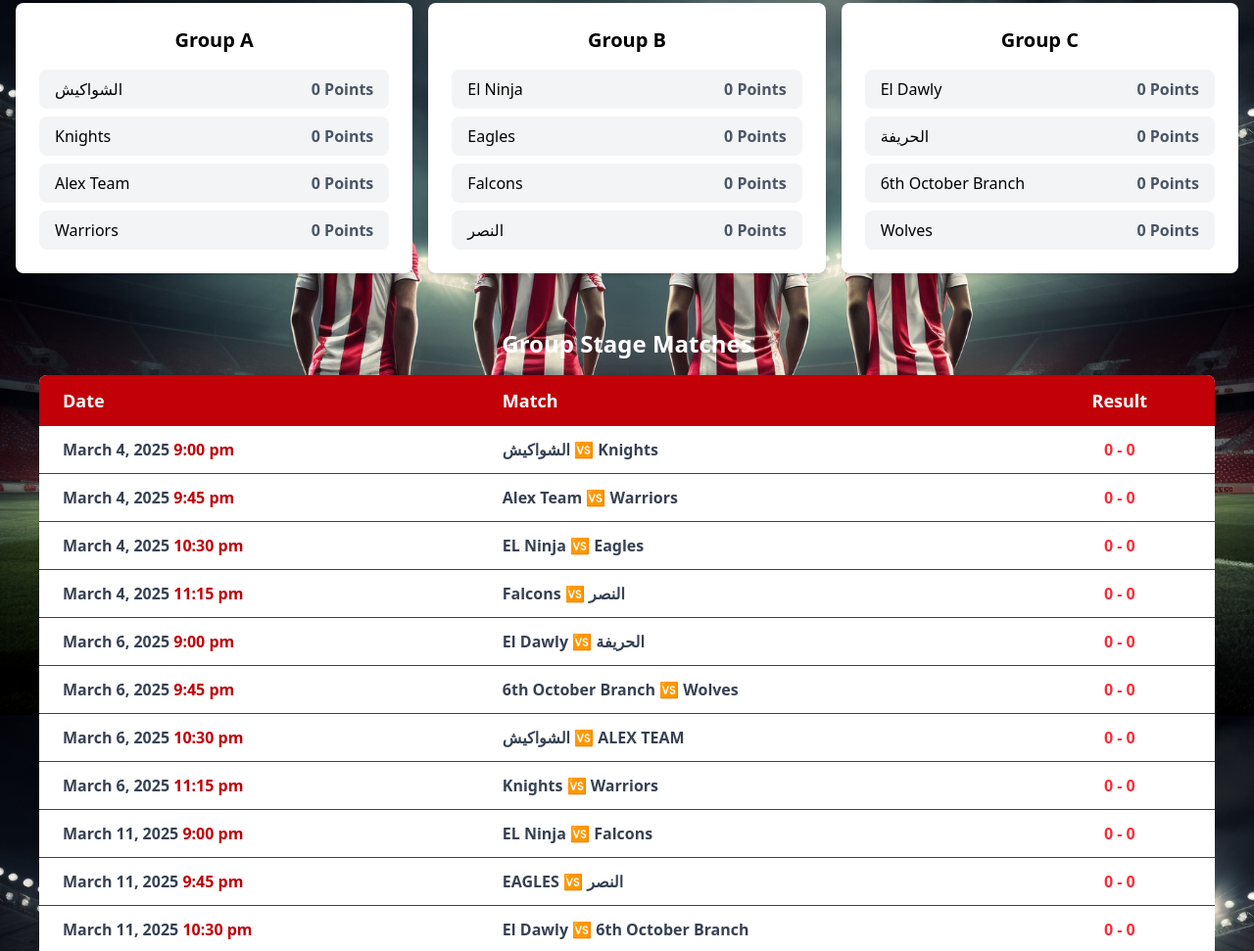
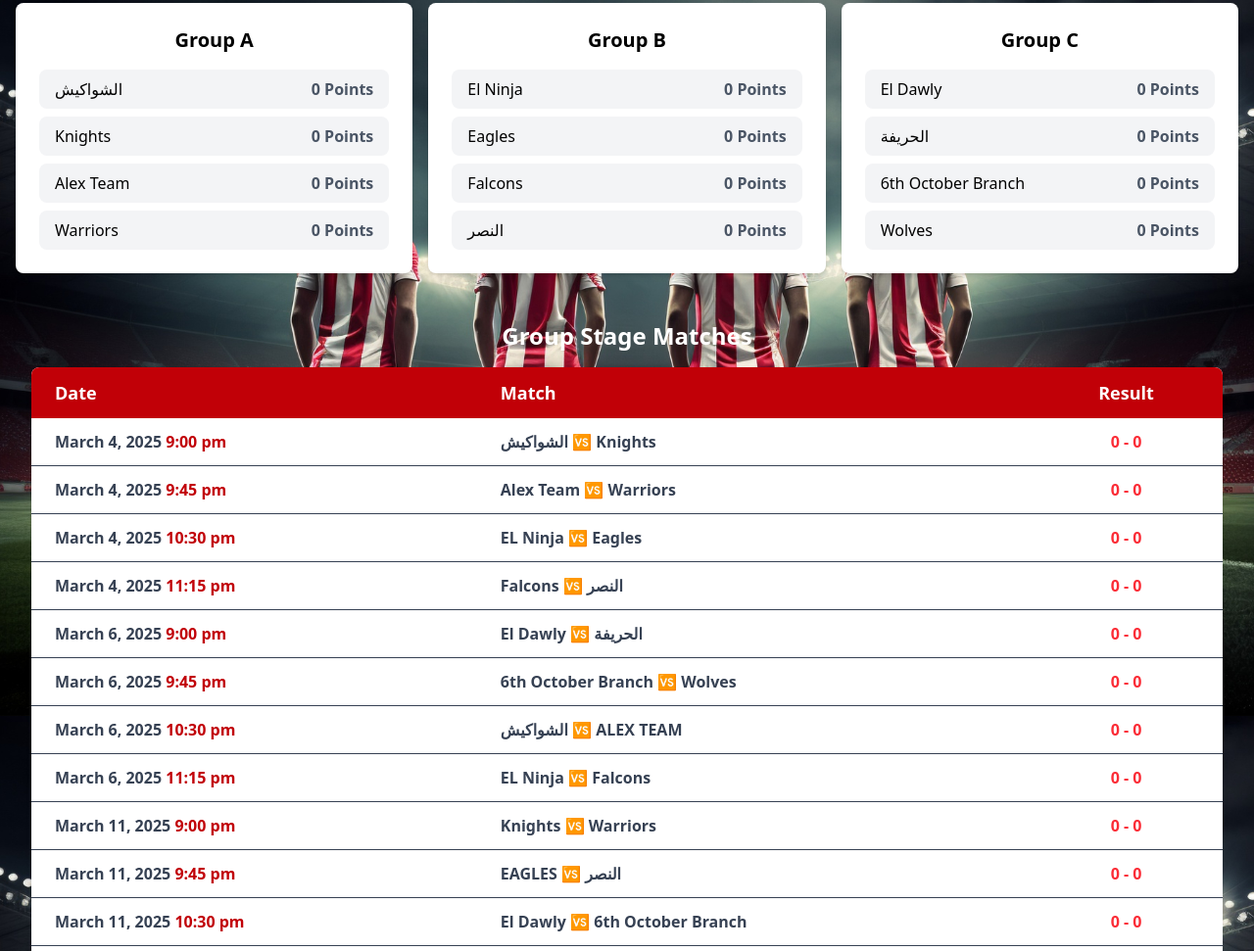
Before and after one commit to ATC-Group-website/atc-ramadan-tournament, a website built with Vite: page index.html in a window 1280 px wide. Shown: the part 133-1104 px from the top of the page at 98% size. Built offline with nearby package versions, Linux system fonts and the light colour scheme.

Commit message:
switch game from 6th to 11th

```diff
--- a/index.html
+++ b/index.html
@@ -137,7 +137,7 @@
       </section>
 
       <!-- Groups Stage Matches  -->
-      <section id="matches" class="mb-8 p-6 rounded-lg container mx-auto">
+      <section id="matches" class="mb-8 p-4 rounded-lg container mx-auto">
         <h2 class="text-2xl font-bold mb-4 text-center text-white">
           Group Stage Matches
         </h2>
@@ -239,8 +239,8 @@
                 March 6, 2025 <span class="text-red-700">11:15 pm</span>
               </td>
               <td class="py-3 px-6">
-                <span class="font-bold">Knights</span> 🆚
-                <span class="font-bold">Warriors</span>
+                <span class="font-bold">EL Ninja</span> 🆚
+                <span class="font-bold">Falcons</span>
               </td>
               <td class="py-3 px-6 text-center font-semibold text-red-500">
                 0 - 0
@@ -251,8 +251,8 @@
                 March 11, 2025 <span class="text-red-700">9:00 pm</span>
               </td>
               <td class="py-3 px-6">
-                <span class="font-bold">EL Ninja</span> 🆚
-                <span class="font-bold">Falcons</span>
+                <span class="font-bold">Knights</span> 🆚
+                <span class="font-bold">Warriors</span>
               </td>
               <td class="py-3 px-6 text-center font-semibold text-red-500">
                 0 - 0
```
